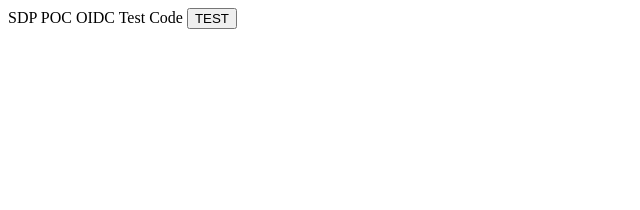
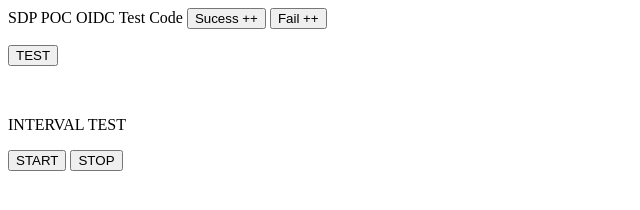
Before and after one commit to K-Minu/Multi_Cloud_CICD, a website: page index.html in a window 1280 px wide. Shown: the whole page, without its empty margins (0-640 px from the left). Drawn offline with Linux system fonts and the light colour scheme.

Commit message:
TEST web server에서 페이지 이동 없이 metric data 입력 하는 코드 추가 (현재는 router를 이용해 url/checkout/fail 과 같은 방식으로 입력) 일정 시간 마다 계속 metric data 입력하는 코드 추가

```diff
--- a/index.html
+++ b/index.html
@@ -7,13 +7,84 @@
   <body>
     <div class="sdp">
       <text>SDP POC OIDC Test Code</text>
-      <button onclick="doAction()">TEST</button>
+      <button onclick="sucessBtn()">Sucess ++</button>
+      <button onclick="failBtn()">Fail ++</button>
+      <p>
+        <button onclick="doAction()">TEST</button>
+      </p>
+      <div style="margin-top: 50px">
+        <text>INTERVAL TEST</text>
+        <p>
+          <button onclick="startBtn()">START</button>
+          <button onclick="endBtn()">STOP</button>
+        </p>
+      </div>
       <script>
         function doAction() {
           for (i = 0; i < 1000000; i++) {
             console.log(i);
           }
         }
+
+        function sucessBtn() {
+          const data = { message: 1 };
+          fetch("/clicked", {
+            method: "POST",
+            headers: {
+              "Content-Type": "application/json",
+            },
+            body: JSON.stringify(data),
+          })
+            .then((response) => response.json())
+            .then((data) => {
+              console.log(data.message);
+            });
+        }
+        function failBtn() {
+          const data = { message: 0 };
+          fetch("/clicked", {
+            method: "POST",
+            headers: {
+              "Content-Type": "application/json",
+            },
+            body: JSON.stringify(data),
+          })
+            .then((response) => response.json())
+            .then((data) => {
+              console.log(data.message);
+            });
+        }
+
+        function startBtn() {
+          console.log(`start btn`);
+          const data = { message: 1 };
+          fetch("/sendData", {
+            method: "POST",
+            headers: {
+              "Content-Type": "application/json",
+            },
+            body: JSON.stringify(data),
+          })
+            .then((response) => response.json())
+            .then((data) => {
+              console.log(data.message);
+            });
+        }
+        function endBtn() {
+          console.log(`stop btn`);
+          const data = { message: 0 };
+          fetch("/sendData", {
+            method: "POST",
+            headers: {
+              "Content-Type": "application/json",
+            },
+            body: JSON.stringify(data),
+          })
+            .then((response) => response.json())
+            .then((data) => {
+              console.log(data.message);
+            });
+        }
       </script>
     </div>
   </body>
```
Also changed, not shown: testserver.js (+41 -0 lines).
